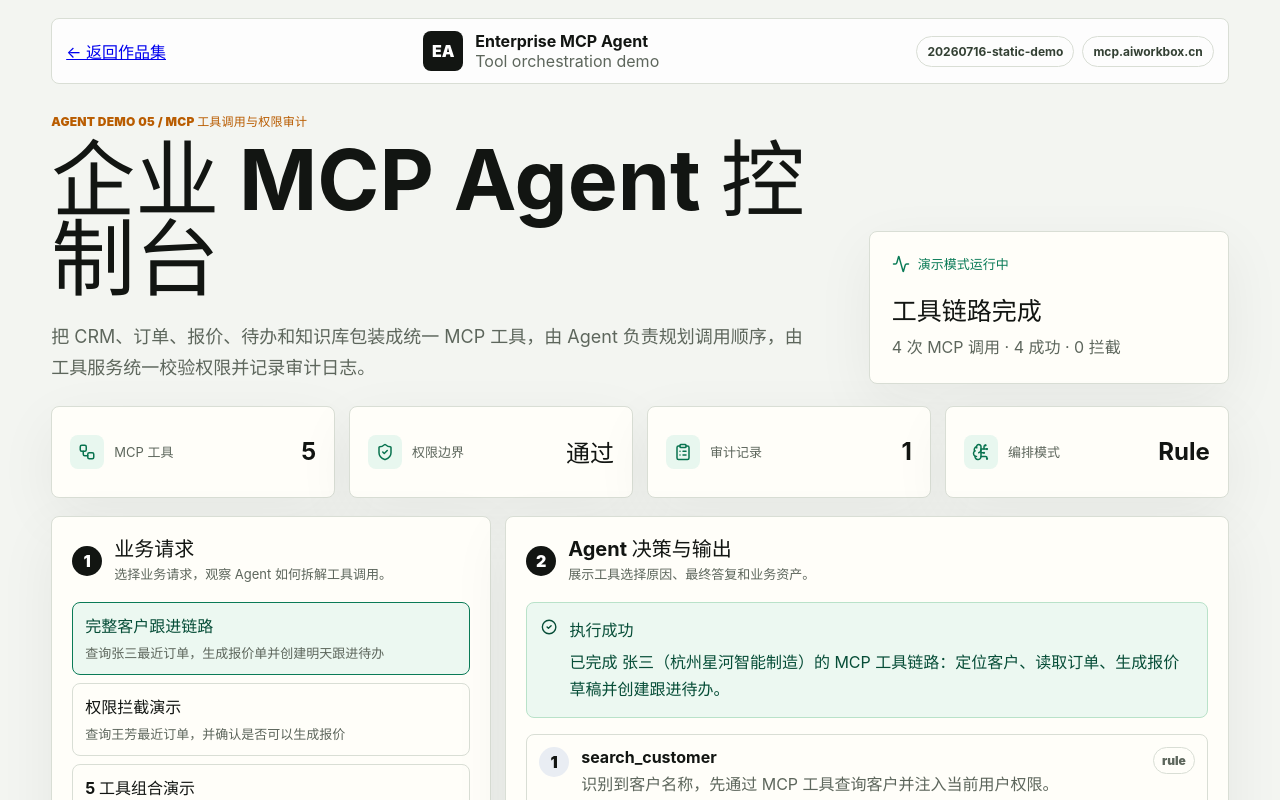
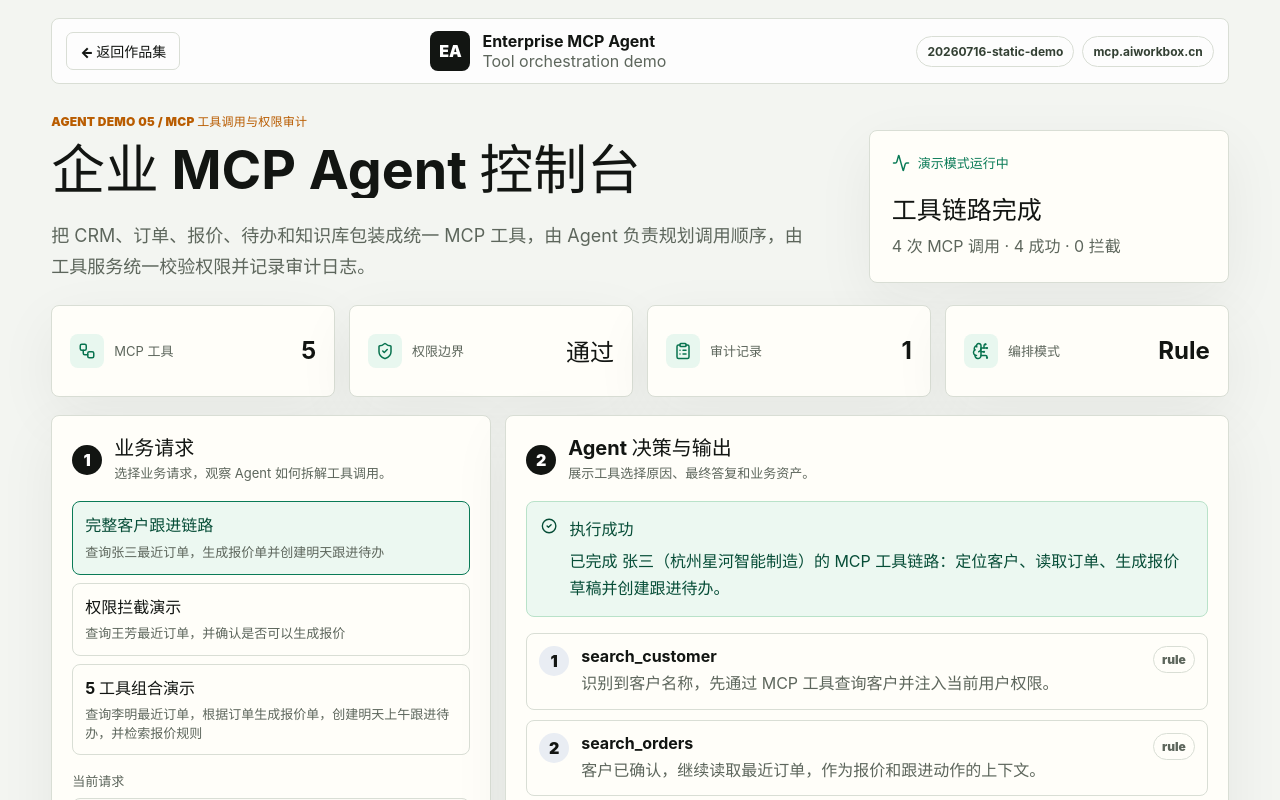
Before and after one commit to yan073747/enterprise-mcp-agent, a React (Vite) app in the folder apps/web/: page / in a window 1280 px wide. Shown: the top 800 px of the page. Built offline with nearby package versions, Linux system fonts and the light colour scheme.

Commit message:
Refine demo command center layout

```diff
--- a/apps/web/src/styles.css
+++ b/apps/web/src/styles.css
@@ -38,6 +38,25 @@ button {
   margin: 0 auto 28px;
   max-width: 1360px;
   padding: 12px 14px;
+}
+
+.back-link {
+  align-items: center;
+  border: 1px solid #d9ded5;
+  border-radius: 7px;
+  color: #121512;
+  display: inline-flex;
+  font-size: 14px;
+  font-weight: 900;
+  min-height: 38px;
+  padding: 0 13px;
+  text-decoration: none;
+  white-space: nowrap;
+}
+
+.back-link:hover {
+  border-color: #0a7b57;
+  color: #0a7b57;
 }
 
 .brand,
@@ -125,12 +144,14 @@ button {
 }
 
 h1 {
-  font-size: clamp(42px, 7vw, 84px);
-  line-height: 0.94;
+  font-size: clamp(38px, 4.2vw, 56px);
+  line-height: 1.06;
   letter-spacing: 0;
   margin: 0;
-  max-width: 900px;
-  overflow-wrap: anywhere;
+  max-width: none;
+  overflow: hidden;
+  text-overflow: ellipsis;
+  white-space: nowrap;
 }
 
 .hero-copy {
@@ -692,6 +713,9 @@ pre + pre {
     font-size: 32px;
     line-height: 1.14;
     max-width: 100%;
+    overflow: visible;
+    text-overflow: clip;
+    white-space: normal;
     word-break: break-all;
   }
 
```
